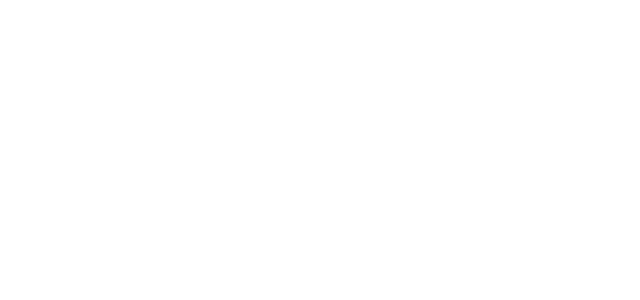
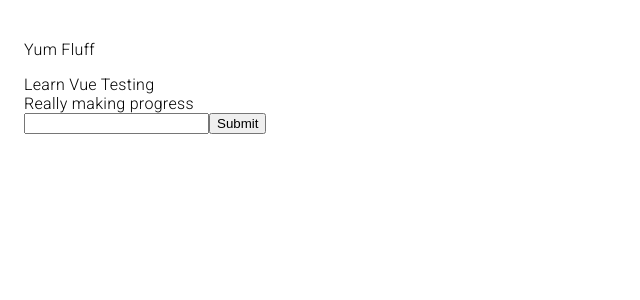
Before and after one commit to EbenOladutemu/quiz-app, a Vue app: page /test in a window 1280 px wide. Shown: the top 300 px of the page, without its empty margins (0-640 px from the left). Built offline with nearby package versions, Linux system fonts and the light colour scheme.

Commit message:
Create TodoApp. Add test cases to get length of todos

```diff
--- /dev/null
+++ b/src/components/TodoApp.vue
@@ -0,0 +1,50 @@
+<template>
+  <div>
+    <p data-test="yum">Yum Fluff</p>
+    <div v-for="todo in todos" :key="todo.id" data-test="todo">
+      {{ todo.text }}
+    </div>
+    <form data-test="form" @submit.prevent="addNewTodo">
+      <input type="text" v-model="newTodo" data-test="new-todo" required>
+      <button type="submit">Submit</button>
+    </form>
+  </div>
+</template>
+
+<script>
+export default {
+  name: 'TodoApp',
+  data() {
+    return {
+      newTodo: '',
+      todos: [
+        {
+          id: 1,
+          text: 'Learn Vue Testing',
+          completed: false
+        },
+        {
+          id: 2,
+          text: 'Really making progress',
+          completed: true
+        }
+      ]
+    }
+  },
+  methods: {
+    addNewTodo() {
+      this.todos.push({
+        id: this.todos.length + 1,
+        text: this.newTodo,
+        completed: false
+      })
+    }
+  },
+  updated() {
+    console.log(this.todos.length)
+  }
+}
+</script>
+
+<style scoped>
+</style>
--- a/src/router/index.js
+++ b/src/router/index.js
@@ -9,8 +9,8 @@
   },
   {
     path: '/test',
-    name: 'Message',
-    component: () => import('../components/Message.vue')
+    name: 'TodoApp',
+    component: () => import('../components/TodoApp.vue')
   },
   {
     path: '/questions',
```
Also changed, not shown: 2 other files (tests, documents, lock files or other folders).
